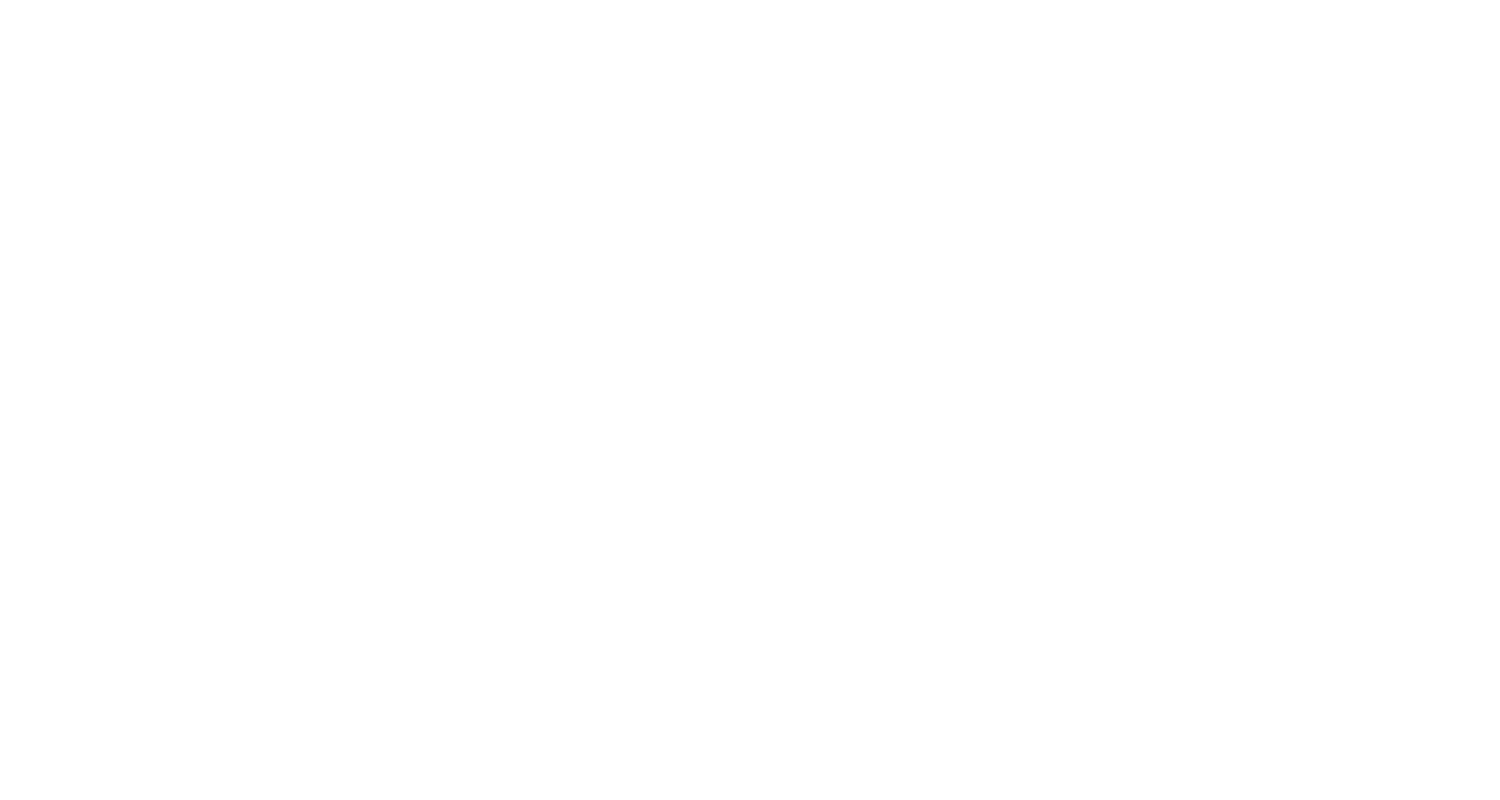
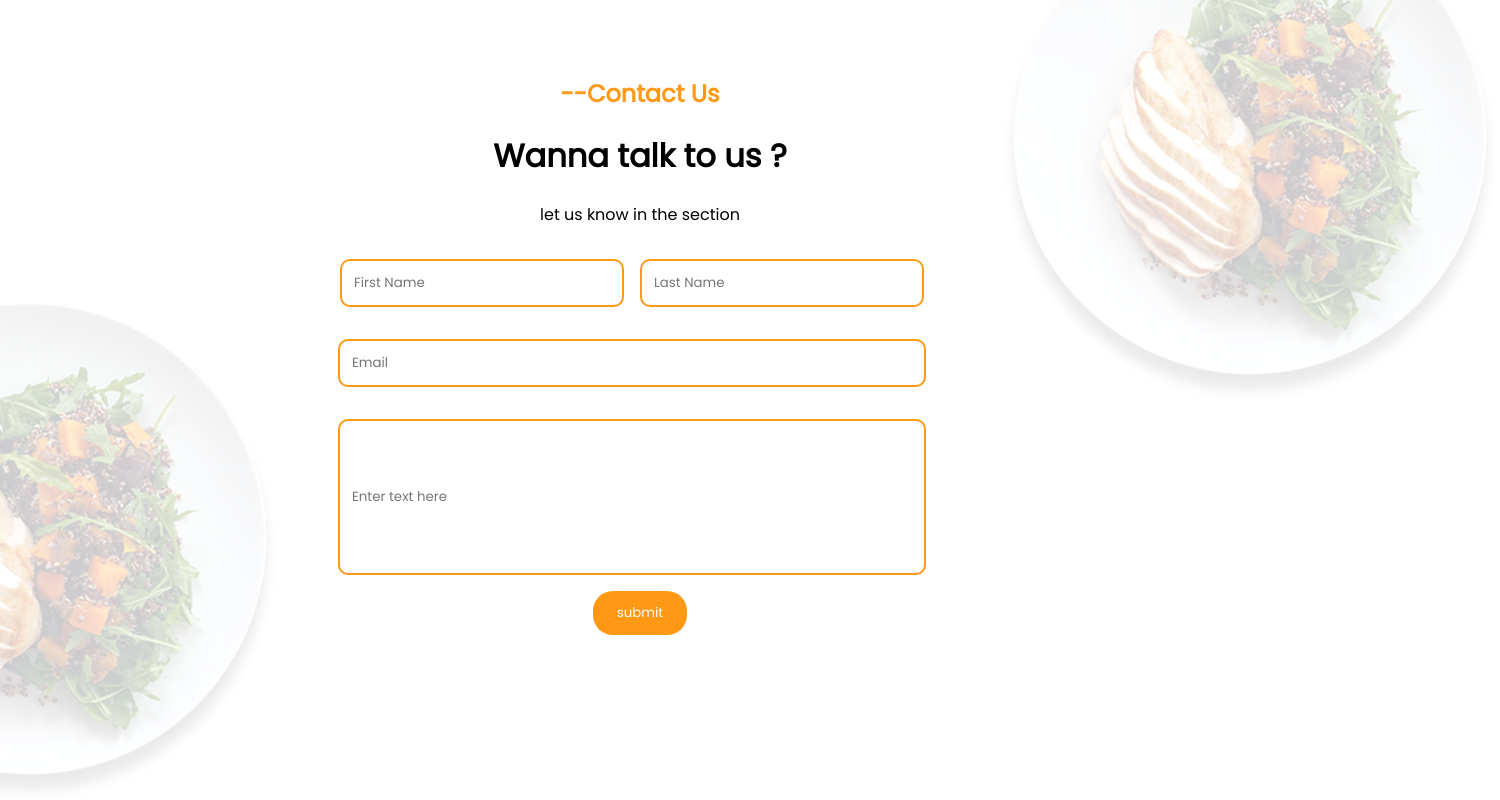
Before and after one commit to Dr-HaEgHo/Eatery-website, a React (Create React App) app: page / in a window 1280 px wide. Shown: the top 800 px of the page, 1500 px wide, since content can reach past the window. Built offline with nearby package versions, Linux system fonts and the light colour scheme.

Commit message:
The Contact page was created

```diff
--- a/src/App.js
+++ b/src/App.js
@@ -1,9 +1,10 @@
 import './App.css';
+import Contact from "./components/contact/Contact"
 
 function App() {
   return (
     <div className="App">
-
+      <Contact />
     </div>
   );
 }
--- /dev/null
+++ b/src/components/contact/Contact.jsx
@@ -0,0 +1,30 @@
+import React from 'react'
+import "./contact.css"
+import dish from './dish.png'
+function Contact() {
+    return (
+        <div className='contact'>
+        <img src={dish} alt="LOGO" />
+        <img src={dish} alt="LOGO" />
+            <div className='container'>
+                <div className="contact-head">
+                    <h2>--Contact Us</h2>
+                    <h1>Wanna talk to us ?</h1>
+                    <p>let us know in the section</p>
+                </div>
+                <form action="" className="contact-form">
+                    <input type="text" placeholder="First Name" className='form-name'/>
+                    <input type="text" placeholder="Last Name" className='form-name'/>
+                    <br />
+                    <input type="text" placeholder="Email" className='form-email'/>
+                    <br />
+                    <input type="text" placeholder="Enter text here" className='form-text'/>
+                    <br />
+                    <input type="button" value="submit" className='form-button'/>
+                </form>
+            </div>
+        </div>
+     );
+}
+
+export default Contact;
--- /dev/null
+++ b/src/components/contact/contact.css
@@ -0,0 +1,82 @@
+@import url('https://fonts.googleapis.com/css2?family=Poppins:wght@300;400&display=swap');
+.contact{
+    height: 100vh;
+    display: flex;
+    justify-content: center;
+    width: 100%;
+    overflow-x: hidden;
+
+}
+.contact img:nth-child(1){
+    width: 500px;
+    position: absolute;
+    top :-100px;
+    left: 1000px;
+    opacity: .2
+}
+.contact  img:nth-child(2){
+    width: 500px;
+    position: absolute;
+    top : 300px;
+    left: -220px;
+    opacity: .2
+}
+.container{
+    width: 800px;
+    padding-bottom: 10px;
+    margin-top: 3rem;
+    background: white;
+    border-radius: 20px;
+    width: 700px;
+    display: flex;
+    flex-direction: column;
+    height: 90vh;
+    text-align: center;
+}
+.contact-head > h2{
+    color: rgb(253, 153, 21);
+    font-family: 'Poppins', sans-serif;
+}
+.contact-head > h1{
+    font-family: 'Poppins', sans-serif;
+}
+.contact-head > p{
+    font-weight: 500;
+    font-family: 'Poppins', sans-serif;
+}
+.form-name{
+    margin: 1rem 1rem 1rem 0rem;
+    width: 16rem;
+    padding: 12px;
+    border: 2px solid rgb(253, 153, 21);
+    border-radius: 10px;
+    font-family: 'Poppins', sans-serif;
+}
+.form-email{
+    margin: 1rem 1rem 1rem 0rem;
+    width: 35rem;
+    padding: 12px;
+    border: 2px solid rgb(253, 153, 21);
+    border-radius: 10px;
+    font-family: 'Poppins', sans-serif;
+}
+.form-text{
+    margin: 1rem 1rem 1rem 0rem;
+    width: 35rem;
+    height: 8rem;
+    padding: 12px;
+    border: 2px solid rgb(253, 153, 21);
+    border-radius: 10px;
+    font-family: 'Poppins', sans-serif;
+}
+.form-button{
+    background: rgb(253, 153, 21);
+    margin: 0 ;
+    outline: 0;
+    color: white;
+    border: 10px;
+    padding: 12px 24px;
+    border-radius: 20px;
+    cursor: pointer;
+    font-family: 'Poppins', sans-serif;
+}
```
Also changed, not shown: src/components/contact/dish.png (added), 1 other file (tests, documents, lock files or other folders).
